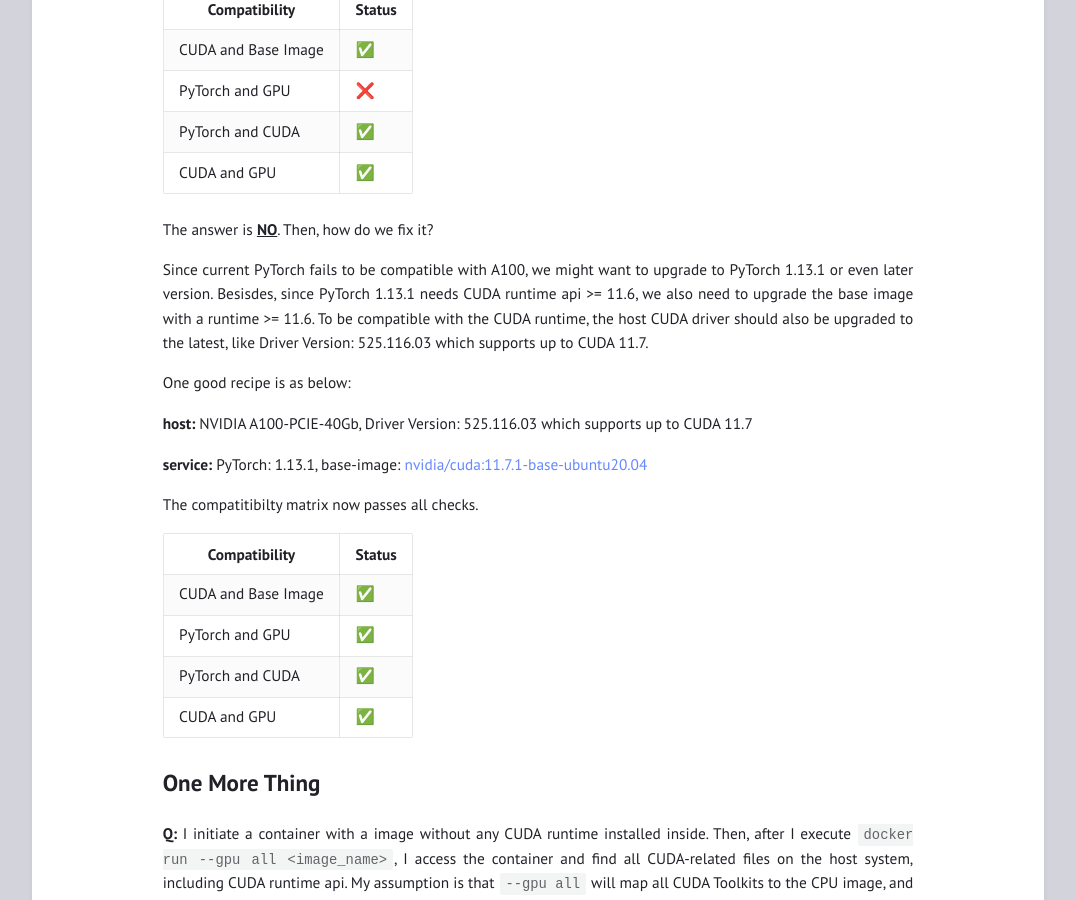
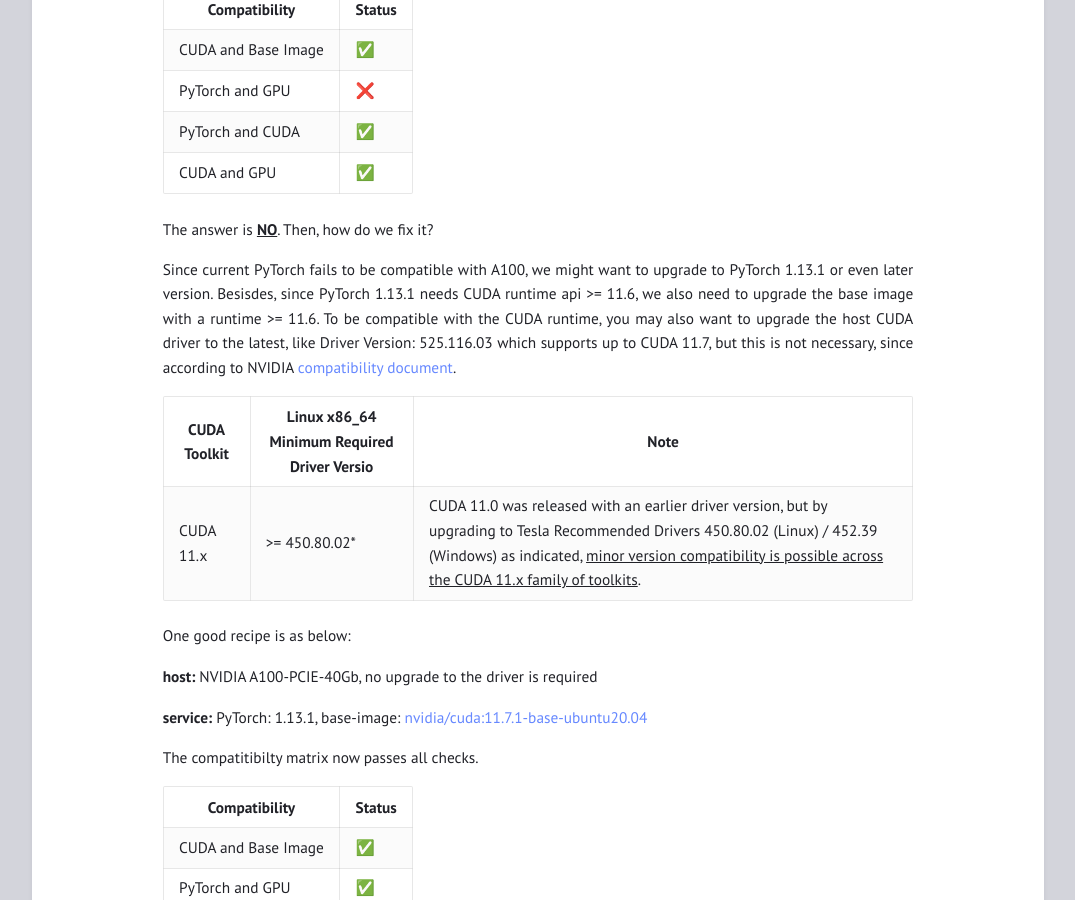
Before and after one commit to NormXU/NormXU.github.io, a Jekyll site: the page built from _posts/2023-08-30-compatibility.md, in a window 1280 px wide and 900 px high, scrolled down 5395 px. Shown: the whole window, without its empty margins (102-1177 px from the left). Built offline with Jekyll 4.4.1, drawn with Linux system fonts in a browser that asks for light colours; some of the changed text lies outside the part shown.

Commit message:
[blog] fix some claim

```diff
--- a/_posts/2023-08-30-compatibility.md
+++ b/_posts/2023-08-30-compatibility.md
@@ -6,7 +6,7 @@ tags: ["Engineering"]
 
 ### TL; DR
 
-- **Host CUDA VS Base Image CUDA**: The CUDA verision within a runtime docker image has no relationship with the CUDA version on the host machie. The only thing we need to care about is whether the driver version on the host supports the base image's CUDA runtime
+- **Host CUDA VS Base Image CUDA**: The CUDA verision within a runtime docker image has no relationship with the CUDA version on the host machie. The only thing we need to care about is whether the driver version on the host supports the base image's CUDA runtime. Check the driver compatibility [here](https://docs.nvidia.com/deploy/cuda-compatibility/#minor-version-compatibility)
 - **PyTorch VS CUDA**: PyTorch is compatible with one or a few specific CUDA versions, more precisely, CUDA runtime APIs. Check the compatible matrix [here](https://github.com/pytorch/pytorch/blob/main/RELEASE.md#release-compatibility-matrix)
 - **CUDA VS GPU**: Each GPU architecture is compatible with certain CUDA versions, more precisely, CUDA driver versions. Quick check [here](https://arnon.dk/matching-sm-architectures-arch-and-gencode-for-various-nvidia-cards/)
 
@@ -173,11 +173,15 @@ Now we can certainly know if the service which is built with **PyTorch 1.12.1**,
 
 The answer is <u><b>NO</b></u>. Then, how do we fix it?
 
-Since current PyTorch fails to be compatible with A100, we might want to upgrade to PyTorch 1.13.1 or even later version. Besisdes, since PyTorch 1.13.1 needs CUDA runtime api >= 11.6, we also need to upgrade the base image with a runtime >= 11.6. To be compatible with the CUDA runtime, the host CUDA driver should also be upgraded to the latest, like Driver Version: 525.116.03 which supports up to CUDA 11.7.
+Since current PyTorch fails to be compatible with A100, we might want to upgrade to PyTorch 1.13.1 or even later version. Besisdes, since PyTorch 1.13.1 needs CUDA runtime api >= 11.6, we also need to upgrade the base image with a runtime >= 11.6. To be compatible with the CUDA runtime, you may also want to upgrade the host CUDA driver to the latest, like Driver Version: 525.116.03 which supports up to CUDA 11.7, but this is not necessary, since according to NVIDIA [compatibility document](https://docs.nvidia.com/deploy/cuda-compatibility/#default-to-minor-version).
+
+| CUDA Toolkit | **Linux x86_64 Minimum Required Driver Versio** | Note                                                         |
+| ------------ | ----------------------------------------------- | ------------------------------------------------------------ |
+| CUDA 11.x    | >= 450.80.02*                                   | CUDA 11.0 was released with an earlier driver version, but by upgrading to Tesla Recommended Drivers 450.80.02 (Linux) / 452.39 (Windows) as indicated, <u>minor version compatibility is possible across the CUDA 11.x family of toolkits</u>. |
 
 One good recipe is as below:
 
-**host:** NVIDIA A100-PCIE-40Gb, Driver Version: 525.116.03 which supports up to CUDA 11.7
+**host:** NVIDIA A100-PCIE-40Gb, no upgrade to the driver is required
 
 **service:** PyTorch: 1.13.1, base-image: [nvidia/cuda:11.7.1-base-ubuntu20.04](https://hub.docker.com/layers/nvidia/cuda/11.7.1-base-ubuntu20.04/images/sha256-335148f1f4b11529269e668ff3ac57667e5f21458d7f461fd70d667699cf7819?context=explore)
 
```
